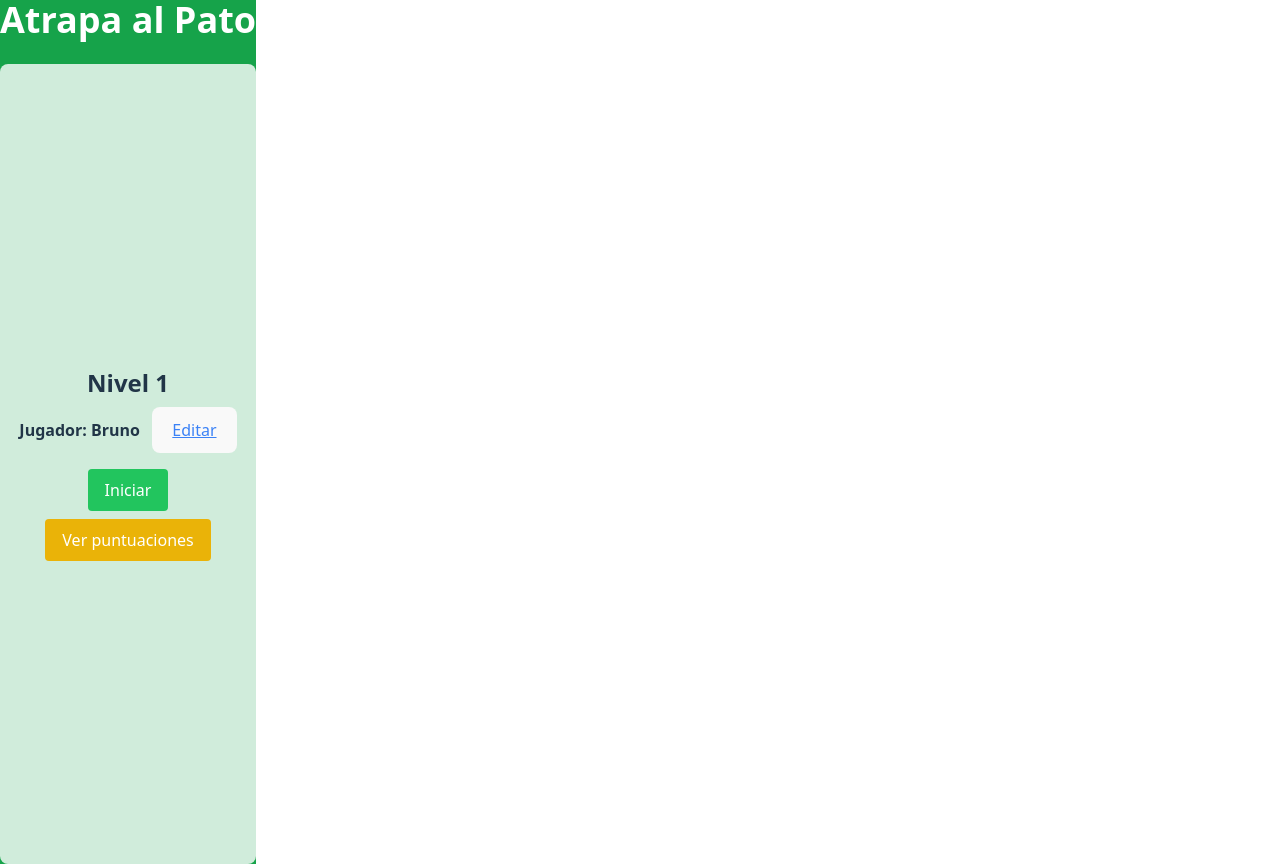
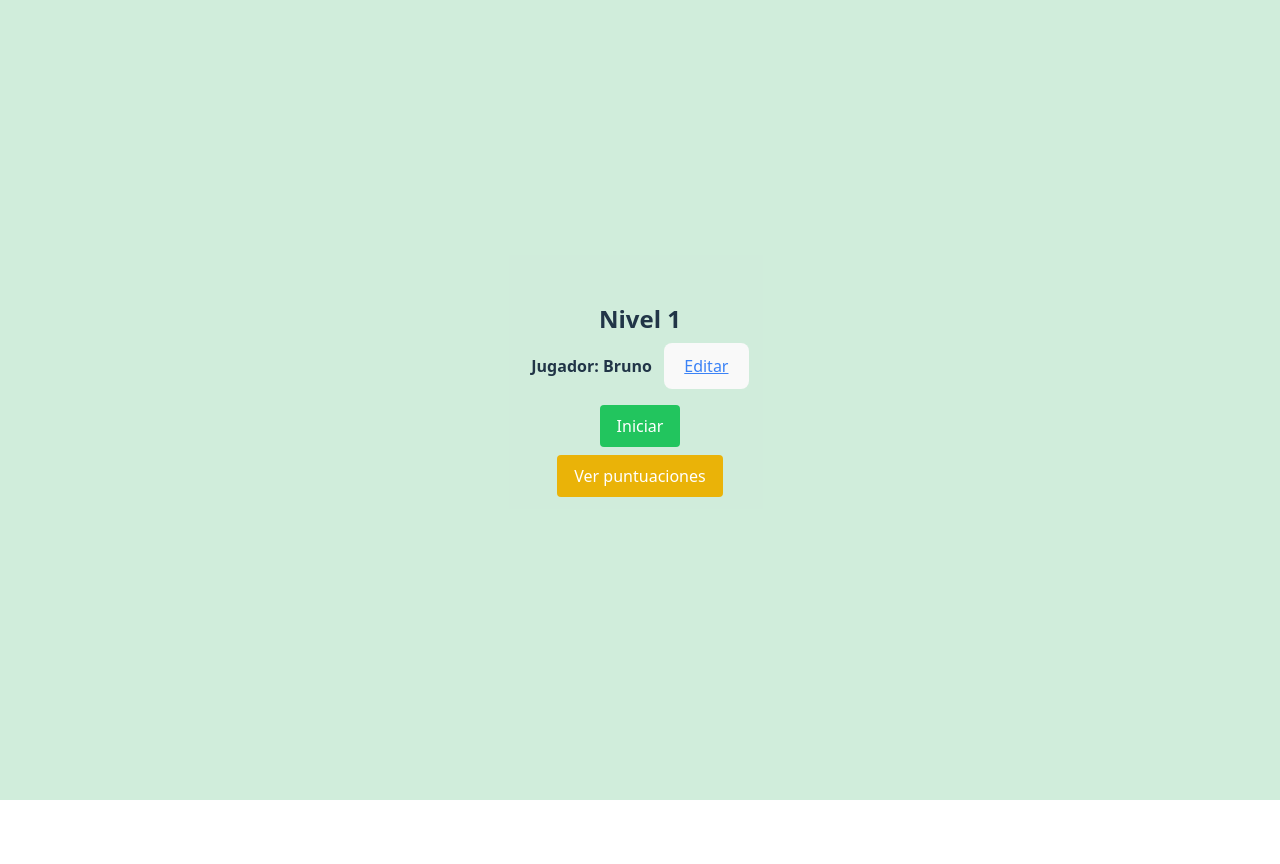
Before and after one commit to RAM-IA/pato, a React (Vite) app: page / in a window 1280 px wide. After the commit the page ends 800 px from the top, so only its background shows below. Built offline with nearby package versions, Linux system fonts and the light colour scheme.

Commit message:
Ajuste Pantalla de nuevo

```diff
--- a/src/components/DuckGame.tsx
+++ b/src/components/DuckGame.tsx
@@ -149,7 +149,7 @@ const DuckGame: React.FC<DuckGameProps> = ({ defaultPlayerName = 'Jugador' }) =>
   };
 
   return (
-  <div ref={gameAreaRef} className="relative w-full h-screen min-h-[400px] bg-green-600 rounded-lg overflow-hidden flex items-center justify-center">
+  <div ref={gameAreaRef} className="fixed inset-0 w-full h-full bg-green-600 overflow-hidden flex items-center justify-center z-10">
       {/* Pantalla de inicio y edición de nombre */}
       {screen === 'start' && (
         <div className="absolute inset-0 flex flex-col items-center justify-center bg-white bg-opacity-80">
```
